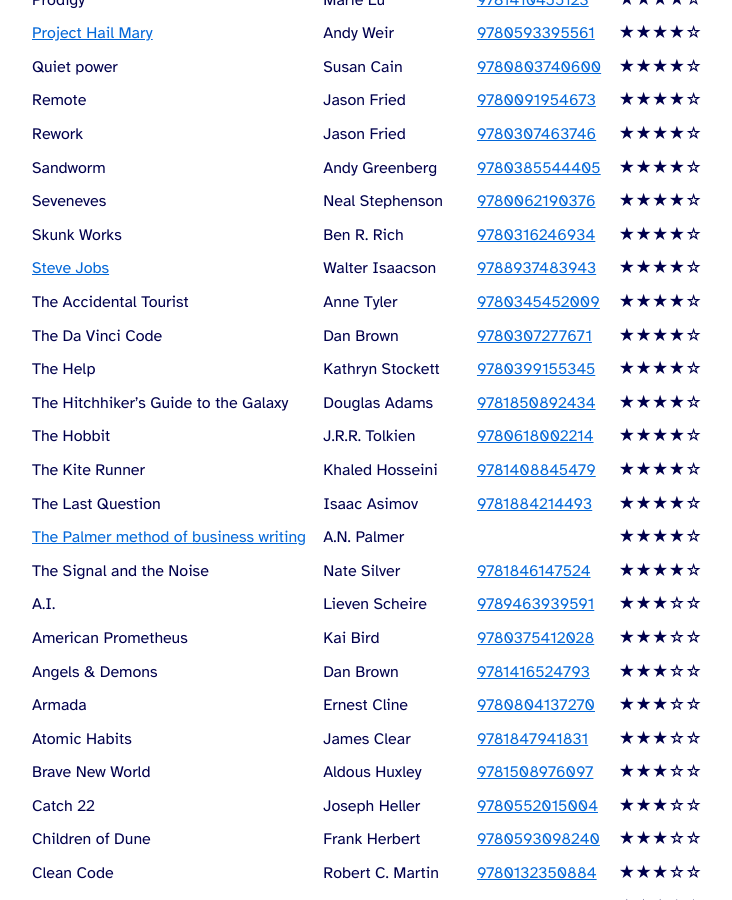
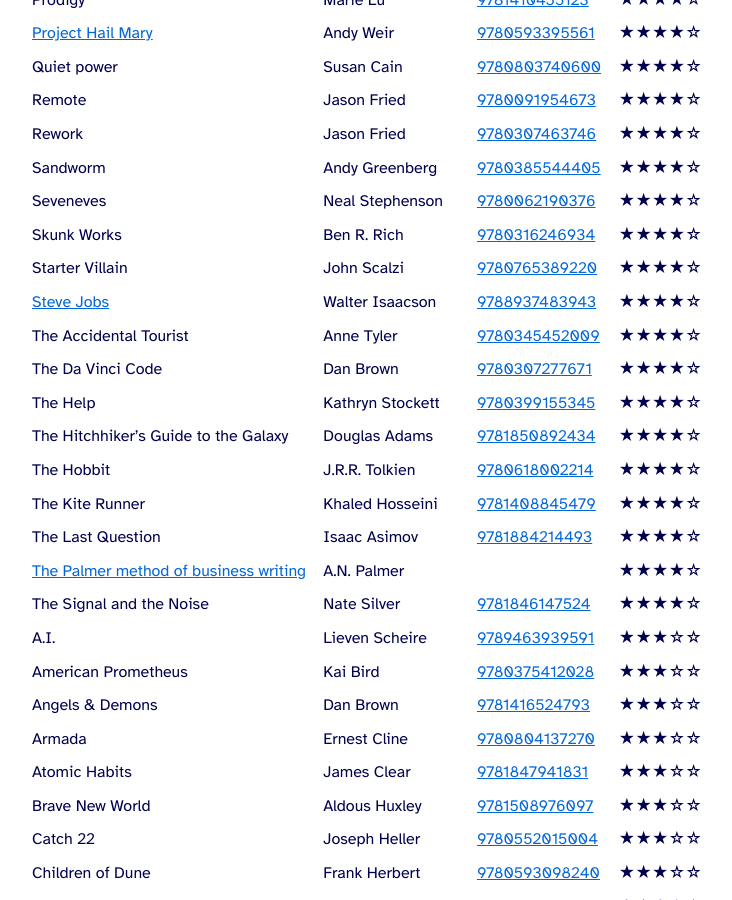
Before and after one commit to cimm/suffix, a Jekyll site: the page built from reading/index.html, in a window 1280 px wide and 900 px high, scrolled down 1414 px. Shown: the whole window, without its empty margins (273-1005 px from the left). Built offline with Jekyll 4.4.1, drawn with Linux system fonts in a browser that asks for light colours.

Commit message:
Add Starter Villain by J. Scalzi

```diff
--- a/_data/books.yml
+++ b/_data/books.yml
@@ -341,6 +341,10 @@
   author: "Robert A. Heinlein"
   isbn13: 9780425015605
   rating: 3
+- name: "Starter Villain"
+  author: "John Scalzi"
+  isbn13: 9780765389220
+  rating: 4
 - name: "Steve Jobs"
   author: "Walter Isaacson"
   isbn13: 9788937483943
```
